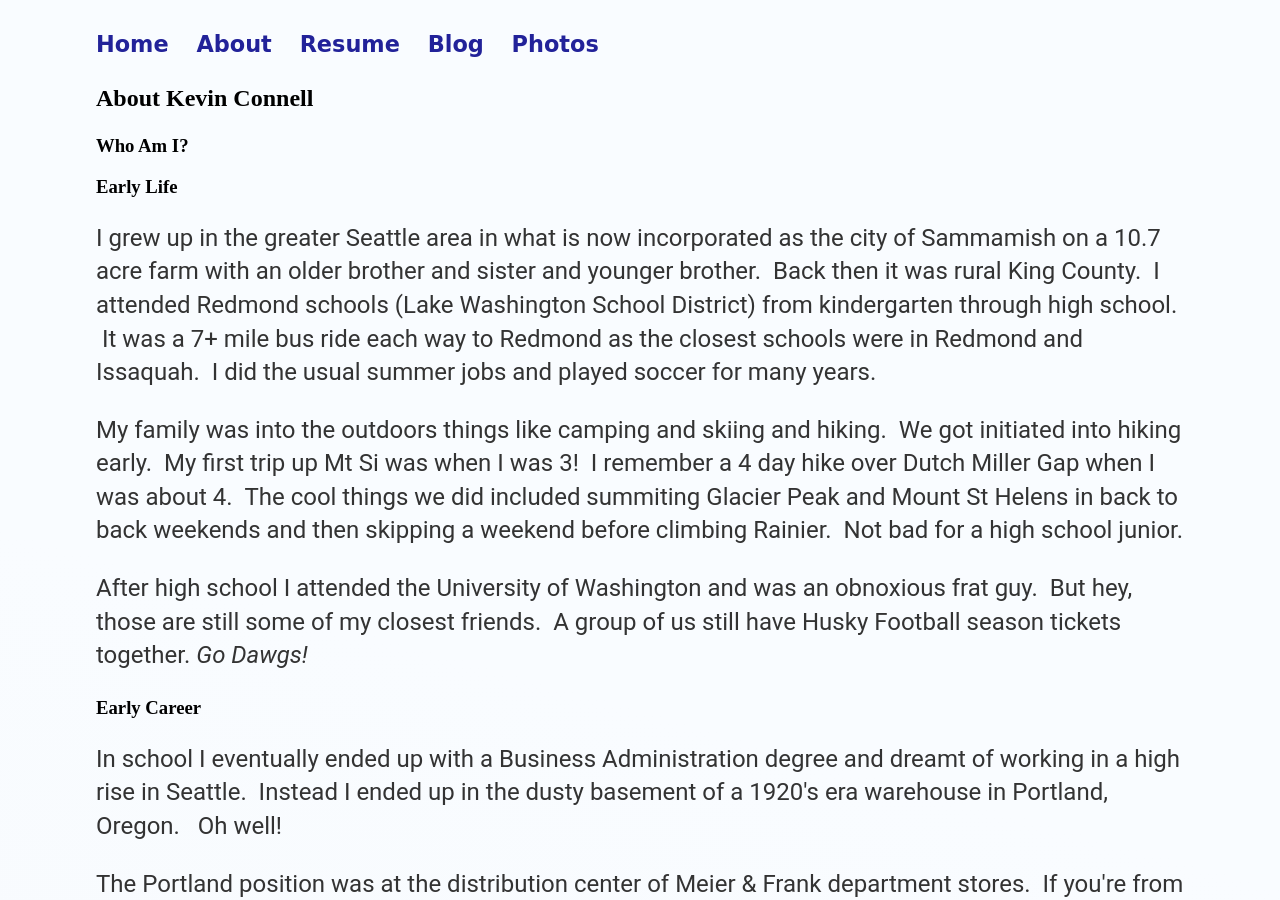
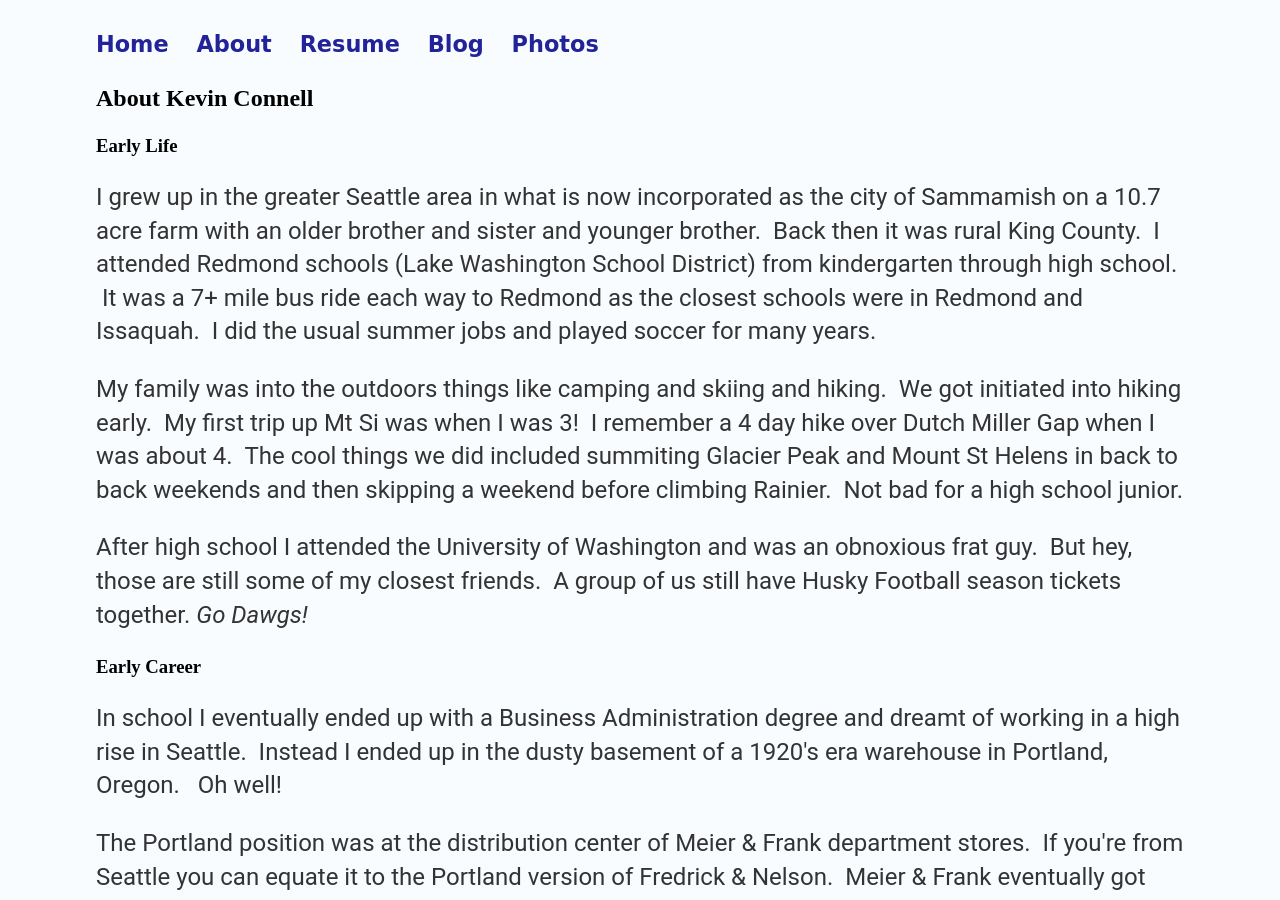
Before and after one commit to mo4dawg/mo4dawg.github.io, a Jekyll site: the page built from about/index.html, in a window 1280 px wide and 900 px high. Built offline with Jekyll 4.4.1, drawn with Linux system fonts in a browser that asks for light colours.

Commit message:
Update index.html

```diff
--- a/about/index.html
+++ b/about/index.html
@@ -4,8 +4,7 @@ title: About Kevin Connell
 ---
 <div class="blurb">
 <h2>About Kevin Connell</h2>
-	<h3>Who Am I?</h3>
-	<h3>Early Life</h3>
+<h3>Early Life</h3>
 	<p>I grew up in the greater Seattle area in what is now incorporated as the city of Sammamish on a 10.7 acre farm with an older brother and sister and younger brother. &nbsp;Back then it was rural King County. &nbsp;I attended Redmond schools (Lake Washington School District) from kindergarten through high school. &nbsp;It was a 7+ mile bus ride each way to Redmond as the closest schools were in Redmond and Issaquah. &nbsp;I did the usual summer jobs and played soccer for many years.</p>
 <p>My family was into the outdoors things like camping and skiing and hiking.  &nbsp;We got initiated into hiking early. &nbsp;My first trip up Mt Si was when I was 3! &nbsp;I remember a 4 day hike over Dutch Miller Gap when I was about 4. &nbsp;The cool things we did included summiting Glacier Peak and Mount St Helens in back to back weekends and then skipping a weekend before climbing Rainier. &nbsp;Not bad for a high school junior.
 <p>After high school I attended the University of Washington and was an obnoxious frat guy.  &nbsp;But hey, those are still some of my closest friends.  &nbsp;A group of us still have Husky Football season tickets together.  <em> Go Dawgs! </em></p>
```
